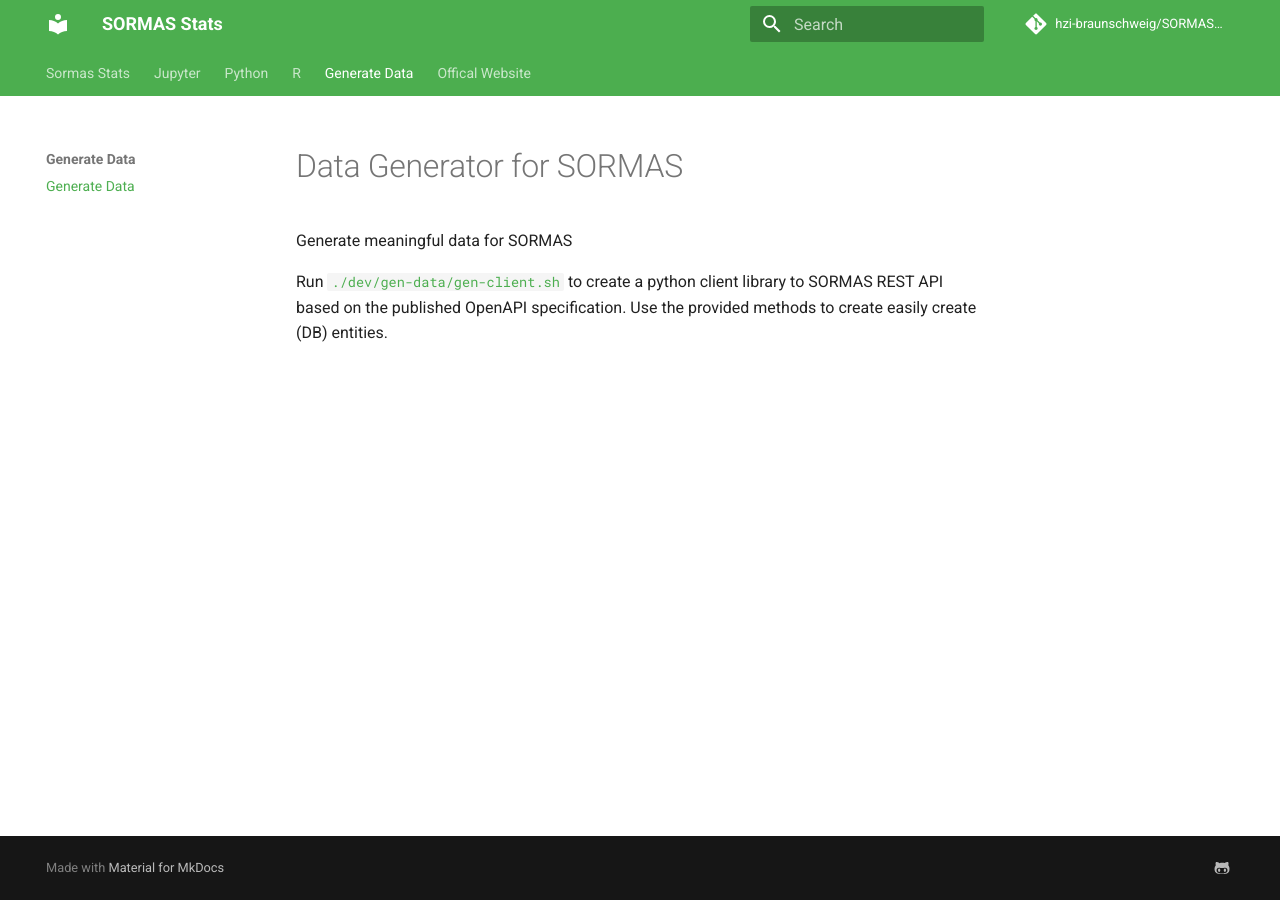
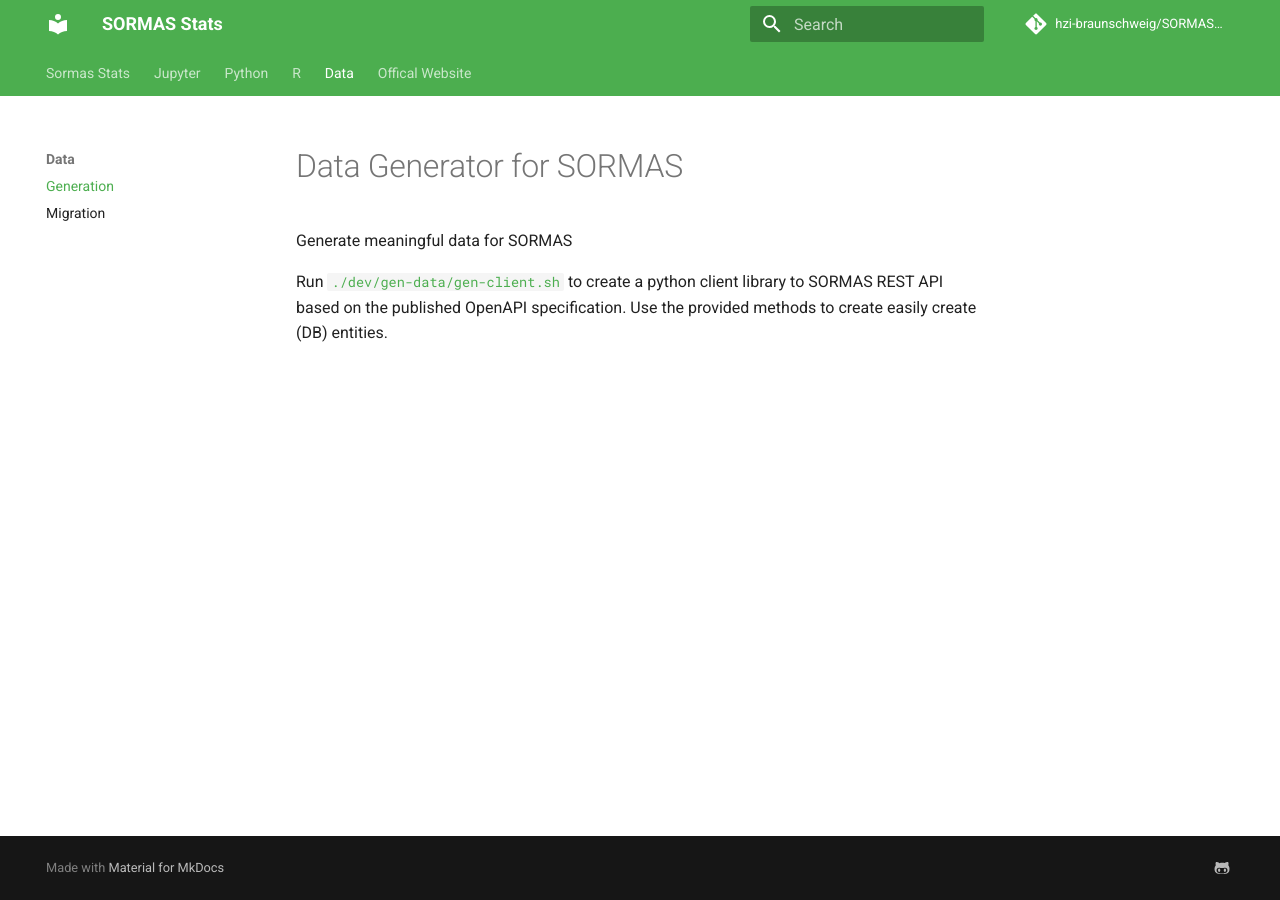
Before and after one commit to hzi-braunschweig/SORMAS-Stats, an MkDocs documentation site: the page built from docs/data-gen.md, in a window 1280 px wide. Built offline with MkDocs 1.6.1 and Material for MkDocs 9.7.7, drawn with Linux system fonts in a browser that asks for light colours; comment, search, counter and statistics services are not loaded.

Commit message:
move docs around

```diff
--- a/mkdocs.yml
+++ b/mkdocs.yml
@@ -30,6 +30,7 @@ nav:
   - 'python.md'
 - R:
   - R: 'r.md'
-- Generate Data:
-  - Generate Data: 'data-gen.md'
+- Data:
+  - Generation: 'data-gen.md'
+  - Migration: 'db.md'
 - Offical Website: "https://sormas.org"
```
